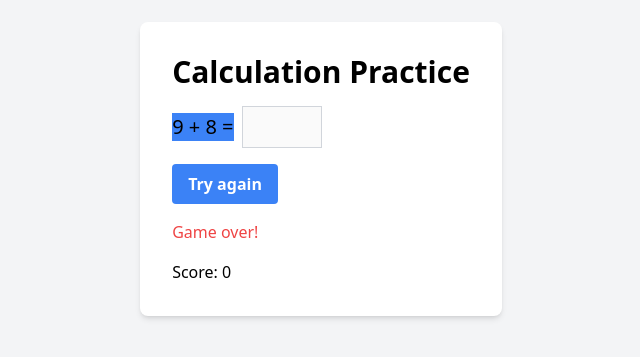
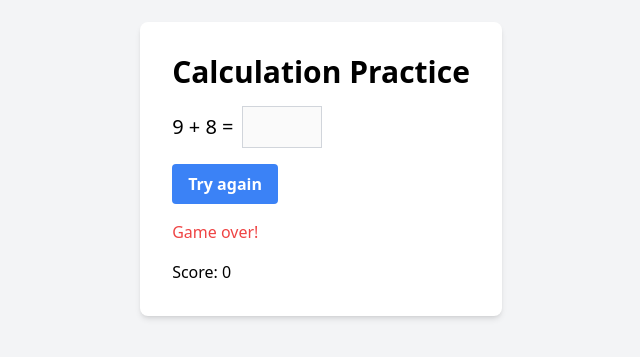
Before and after one commit to Abdulrhman3333/practiceMath, a Next.js app: page / in a window 1280 px wide. Shown: the part 231-588 px from the top of the page, without its empty margins (319-959 px from the left). Built offline with nearby package versions, Linux system fonts and the light colour scheme.

Commit message:
Signed-off-by: Abdulrhman Mohammed <a-mn-b-007@hotmail.com>

```diff
--- a/src/pages/index.js
+++ b/src/pages/index.js
@@ -63,13 +63,13 @@ export default function Home() {
   return (
     <div className="min-h-screen flex items-center justify-center bg-gray-100">
       <div className="bg-white p-8 rounded-lg shadow-md">
-        <h1 className="text-3xl font-bold mb-4">Calculation Practice</h1>
+        <h1 className="text-3xl text-black-500 font-bold mb-4">Calculation Practice</h1>
         <form onSubmit={handleSubmit}>
           <div className="flex items-center mb-4">
-            <div className="text-xl mr-2 bg-blue-500">{num1} + {num2} =</div>
+            <div className="text-xl mr-2 text-black-500">{num1} + {num2} =</div>
             <input
-              className="border border-gray-300 p-2 w-20"
-              type="text"
+              className="border border-gray-300 p-2 w-20 text-black-500"
+              type="number"
               value={userInput}
               onChange={handleInputChange}
               disabled={gameOver} // Disable input when game is over
```
